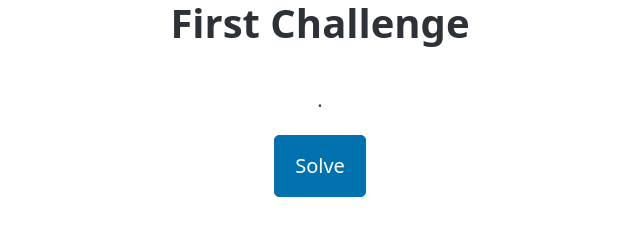
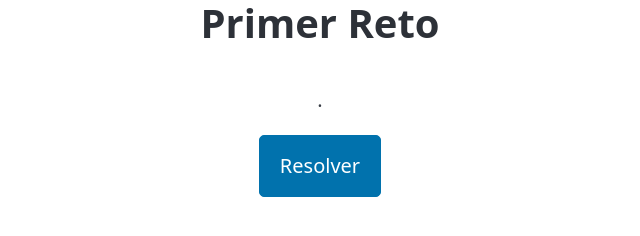
Before and after one commit to EliRoCas/MD-Hackathon-Final-Project, a plain HTML site: page index.html in a window 1280 px wide. Shown: the whole page, without its empty margins (320-960 px from the left). Drawn offline with nearby package versions, Linux system fonts and the light colour scheme.

```diff
--- a/index.html
+++ b/index.html
@@ -11,9 +11,9 @@
     />
   </head>
   <body>
-    <h1>First Challenge</h1>
+    <h1>Primer Reto</h1>
            <p id="decryptedMessage"></p>
-        <button onclick="updateParagraph()">Solve</button>
+        <button onclick="updateParagraph()">Resolver</button>
 
 
     <script src="./decryptChallenge.js"></script>
```
